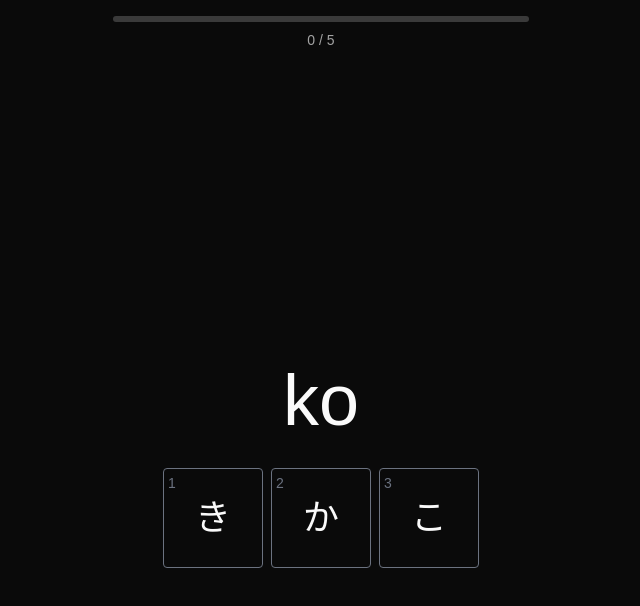
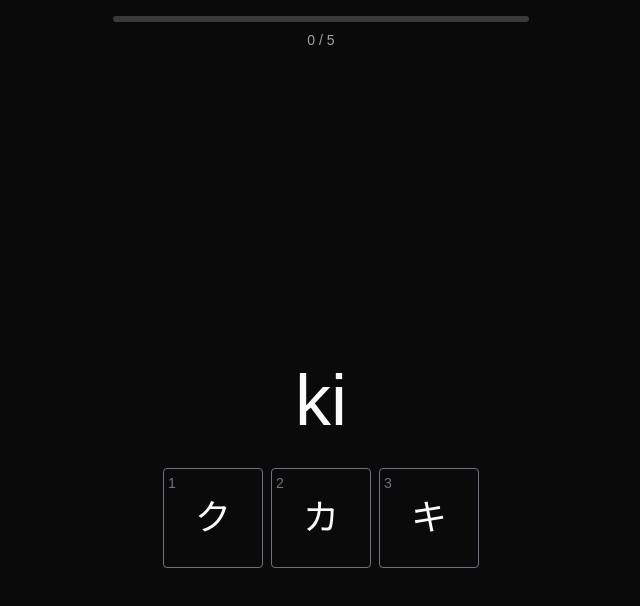
Before and after one commit to PeterPoterek/hira-kata, a Next.js app: page / in a window 1280 px wide. Shown: the top 606 px of the page, without its empty margins (319-959 px from the left). Built offline with nearby package versions, Linux system fonts and the light colour scheme.

Commit message:
generateQuestion logic refactor

```diff
--- a/components/quiz/Quiz.tsx
+++ b/components/quiz/Quiz.tsx
@@ -10,9 +10,16 @@ interface KanaChar {
   romaji: string;
 }
 
+interface KanaGroups {
+  [groupName: string]: KanaChar[];
+}
+
+type ScriptType = "hiragana" | "katakana";
+
 const Quiz = () => {
   const [randomChar, setRandomChar] = useState<KanaChar | null>(null);
   const [currentGroup, setCurrentGroup] = useState<string>("");
+  const [currentScript, setCurrentScript] = useState<ScriptType>("hiragana");
   const [choices, setChoices] = useState<string[]>([]);
   const [prevChar, setPrevChar] = useState<KanaChar | null>(null);
   const [transitioning, setTransitioning] = useState(false);
@@ -30,13 +37,18 @@ const Quiz = () => {
     resetProgress,
   } = useQuizStore();
 
-  const getGroups = (): { [key: string]: KanaChar[] } => {
-    const scriptType = mode === "romaji-to-kata" ? "hiragana" : "katakana";
+  const getGroups = (scriptType: ScriptType): KanaGroups => {
     return kanaData[0][scriptType];
   };
 
-  const getRandomKanaChar = (): { char: KanaChar; groupKey: string } => {
-    const groups = getGroups();
+  const getRandomKanaChar = (): {
+    char: KanaChar;
+    groupKey: string;
+    scriptType: ScriptType;
+  } => {
+    const scriptType: ScriptType =
+      Math.random() < 0.5 ? "hiragana" : "katakana";
+    const groups = getGroups(scriptType);
     const groupKeys = Object.keys(groups);
     const randomGroupKey =
       groupKeys[Math.floor(Math.random() * groupKeys.length)];
@@ -45,11 +57,15 @@ const Quiz = () => {
     do {
       newChar = groupArr[Math.floor(Math.random() * groupArr.length)];
     } while (newChar.romaji === prevChar?.romaji);
-    return { char: newChar, groupKey: randomGroupKey };
+    return { char: newChar, groupKey: randomGroupKey, scriptType };
   };
 
-  const getRandomChoices = (correctChar: KanaChar, groupName: string) => {
-    const groups = getGroups();
+  const getRandomChoices = (
+    correctChar: KanaChar,
+    groupName: string,
+    scriptType: ScriptType,
+  ) => {
+    const groups = getGroups(scriptType);
     const groupArr: KanaChar[] = groups[groupName];
     const incorrectAnswers = groupArr
       .filter(item => item.romaji !== correctChar.romaji)
@@ -71,11 +87,12 @@ const Quiz = () => {
 
   const generateQuestion = () => {
     if (mode === "completed") return;
-    const { char: newRandomChar, groupKey } = getRandomKanaChar();
+    const { char: newRandomChar, groupKey, scriptType } = getRandomKanaChar();
     setRandomChar(newRandomChar);
     setPrevChar(newRandomChar);
     setCurrentGroup(groupKey);
-    getRandomChoices(newRandomChar, groupKey);
+    setCurrentScript(scriptType);
+    getRandomChoices(newRandomChar, groupKey, scriptType);
   };
 
   const checkAnswer = (char: string) => {
@@ -125,9 +142,7 @@ const Quiz = () => {
     };
 
     window.addEventListener("keydown", handleKeyDown);
-    return () => {
-      window.removeEventListener("keydown", handleKeyDown);
-    };
+    return () => window.removeEventListener("keydown", handleKeyDown);
   }, [choices, randomChar, maxProgress, mode]);
 
   useEffect(() => {
```
